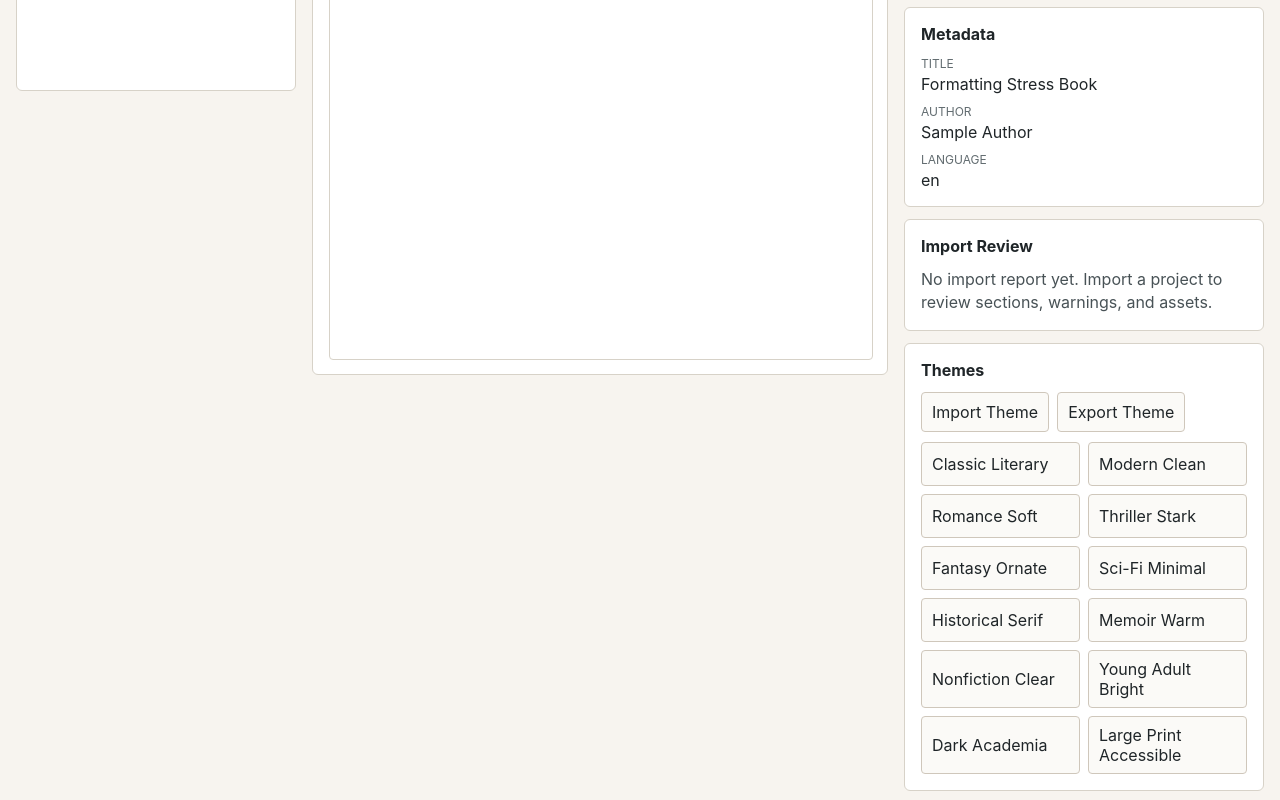
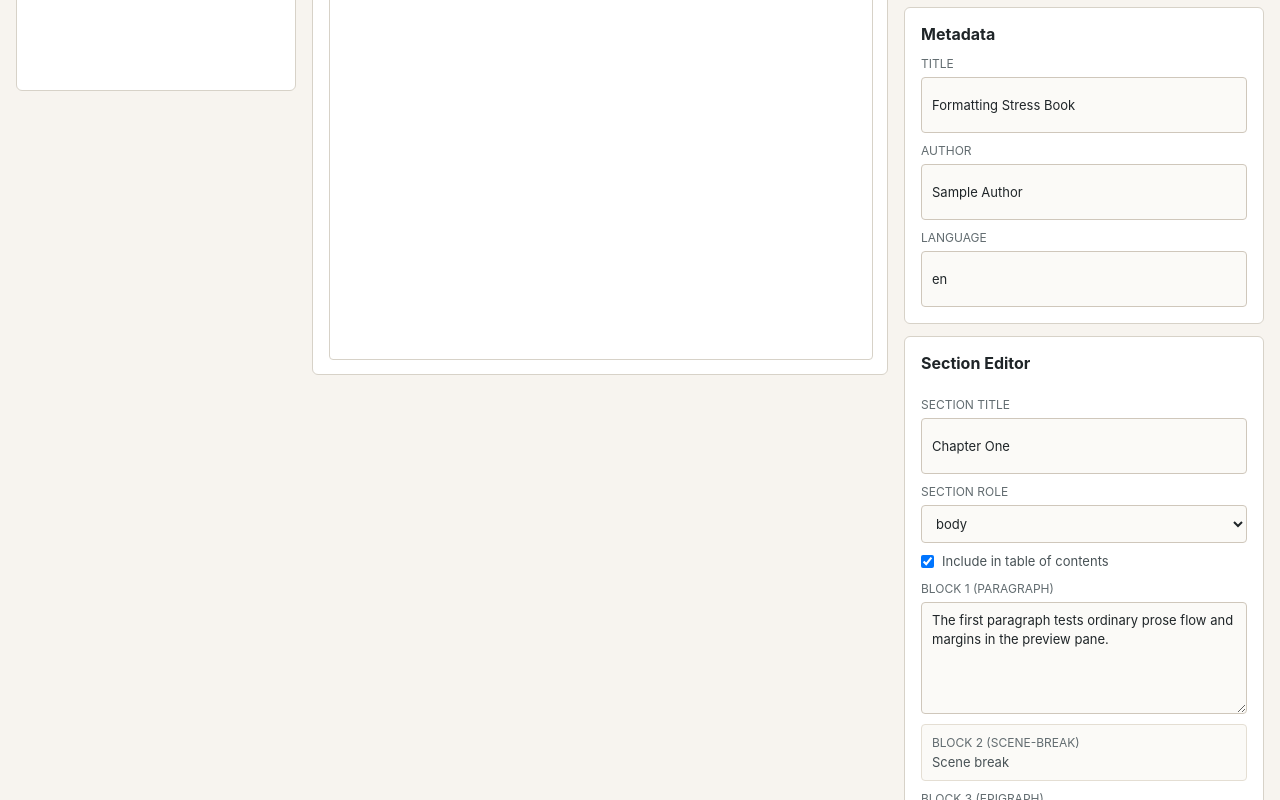
Before and after one commit to dustinober1/e-pub-creator, a React (Vite) app in the folder apps/web/: page / in a window 1280 px wide. Shown: the part 460-1260 px from the top of the page. Built offline with nearby package versions, Linux system fonts and the light colour scheme.

Commit message:
feat: add project metadata and section editing

```diff
--- a/apps/web/src/App.tsx
+++ b/apps/web/src/App.tsx
@@ -1,13 +1,22 @@
 import { useState } from "react";
-import { createBookProject, createSection, createTextBlock } from "@epub-creator/core/book";
+import {
+  createBookProject,
+  createSection,
+  createTextBlock,
+} from "@epub-creator/core/book";
 import { renderSectionFragment } from "@epub-creator/renderer/html";
 import { createPreviewDocument } from "@epub-creator/renderer/preview";
+import type { BookProject, BookSection } from "@epub-creator/core/book";
 import type { UploadImportReport } from "./api/client";
 import { BookOutline } from "./components/BookOutline";
-import { ImportActions, type ImportCompletion } from "./components/ImportActions";
+import {
+  ImportActions,
+  type ImportCompletion,
+} from "./components/ImportActions";
 import { ImportReview } from "./components/ImportReview";
 import { MetadataPanel } from "./components/MetadataPanel";
 import { PreviewFrame } from "./components/PreviewFrame";
+import { SectionEditor } from "./components/SectionEditor";
 import { ThemeEditor } from "./components/ThemeEditor";
 import { ThemeGallery } from "./components/ThemeGallery";
 import { ValidationPanel } from "./components/ValidationPanel";
@@ -16,22 +25,28 @@ const sampleProject = (() => {
   const project = createBookProject({
     title: "Formatting Stress Book",
     author: "Sample Author",
-    language: "en"
+    language: "en",
   });
 
   const chapter = createSection({
     title: "Chapter One",
     role: "body",
     blocks: [
-      createTextBlock("paragraph", "The first paragraph tests ordinary prose flow and margins in the preview pane."),
+      createTextBlock(
+        "paragraph",
+        "The first paragraph tests ordinary prose flow and margins in the preview pane.",
+      ),
       createTextBlock("scene-break", ""),
-      createTextBlock("epigraph", "A sample epigraph checks quote treatment before export.")
-    ]
+      createTextBlock(
+        "epigraph",
+        "A sample epigraph checks quote treatment before export.",
+      ),
+    ],
   });
 
   return {
     ...project,
-    sections: [chapter]
+    sections: [chapter],
   };
 })();
 
@@ -39,22 +54,55 @@ function createImportedMarkdownProject(title: string) {
   return createBookProject({
     title,
     author: "",
-    language: "und"
+    language: "und",
   });
 }
 
 export function App() {
   const [activeProject, setActiveProject] = useState(sampleProject);
-  const [selectedSectionId, setSelectedSectionId] = useState(sampleProject.sections[0]?.id);
+  const [selectedSectionId, setSelectedSectionId] = useState(
+    sampleProject.sections[0]?.id,
+  );
   const [importedProjectPath, setImportedProjectPath] = useState<string>();
   const [importReport, setImportReport] = useState<UploadImportReport>();
-  const previewSection = activeProject.sections.find((section) => section.id === selectedSectionId) ?? activeProject.sections[0];
-  const renderedSections = previewSection ? renderSectionFragment(activeProject, previewSection) : "";
+  const selectedSection = activeProject.sections.find(
+    (section) => section.id === selectedSectionId,
+  );
+  const previewSection = selectedSection ?? activeProject.sections[0];
+  const renderedSections = previewSection
+    ? renderSectionFragment(activeProject, previewSection)
+    : "";
   const previewHtml = createPreviewDocument(
     activeProject,
     renderedSections,
-    "body { font-family: Georgia, serif; line-height: 1.55; padding: 2rem; }"
+    "body { font-family: Georgia, serif; line-height: 1.55; padding: 2rem; }",
   );
+
+  function updateProject(recipe: (project: BookProject) => BookProject): void {
+    setActiveProject((currentProject) => ({
+      ...recipe(currentProject),
+      updatedAt: new Date().toISOString(),
+    }));
+  }
+
+  function handleMetadataChange(metadata: BookProject["metadata"]): void {
+    updateProject((project) => ({
+      ...project,
+      metadata: {
+        ...project.metadata,
+        ...metadata,
+      },
+    }));
+  }
+
+  function handleSectionChange(section: BookSection): void {
+    updateProject((project) => ({
+      ...project,
+      sections: project.sections.map((candidate) =>
+        candidate.id === section.id ? section : candidate,
+      ),
+    }));
+  }
 
   function handleImported(result: ImportCompletion): void {
     if (result.kind === "docx") {
@@ -65,7 +113,9 @@ export function App() {
       return;
     }
 
-    const placeholderProject = createImportedMarkdownProject(result.response.title ?? result.response.project);
+    const placeholderProject = createImportedMarkdownProject(
+      result.response.title ?? result.response.project,
+    );
     setActiveProject(placeholderProject);
     setImportedProjectPath(result.response.project);
     setSelectedSectionId(undefined);
@@ -97,7 +147,14 @@ export function App() {
         </section>
         <aside className="stack" aria-label="Project controls">
           <ImportActions onImported={handleImported} />
-          <MetadataPanel metadata={activeProject.metadata} />
+          <MetadataPanel
+            metadata={activeProject.metadata}
+            onChange={handleMetadataChange}
+          />
+          <SectionEditor
+            section={selectedSection}
+            onChange={handleSectionChange}
+          />
           <ImportReview
             report={importReport ?? undefined}
             projectPath={importedProjectPath}
--- a/apps/web/src/components/MetadataPanel.tsx
+++ b/apps/web/src/components/MetadataPanel.tsx
@@ -2,26 +2,47 @@ import type { BookMetadata } from "@epub-creator/core/book";
 
 interface MetadataPanelProps {
   metadata: Pick<BookMetadata, "title" | "author" | "language">;
+  onChange?: (
+    metadata: Pick<BookMetadata, "title" | "author" | "language">,
+  ) => void;
 }
 
-export function MetadataPanel({ metadata }: MetadataPanelProps) {
+export function MetadataPanel({ metadata, onChange }: MetadataPanelProps) {
   return (
     <section className="panel" aria-labelledby="metadata-heading">
       <h2 id="metadata-heading">Metadata</h2>
-      <dl className="metadata-list">
-        <div>
-          <dt>Title</dt>
-          <dd>{metadata.title}</dd>
-        </div>
-        <div>
-          <dt>Author</dt>
-          <dd>{metadata.author}</dd>
-        </div>
-        <div>
-          <dt>Language</dt>
-          <dd>{metadata.language}</dd>
-        </div>
-      </dl>
+      <div className="metadata-list">
+        <label className="editor-field">
+          <span>Title</span>
+          <input
+            type="text"
+            value={metadata.title}
+            onChange={(event) =>
+              onChange?.({ ...metadata, title: event.target.value })
+            }
+          />
+        </label>
+        <label className="editor-field">
+          <span>Author</span>
+          <input
+            type="text"
+            value={metadata.author}
+            onChange={(event) =>
+              onChange?.({ ...metadata, author: event.target.value })
+            }
+          />
+        </label>
+        <label className="editor-field">
+          <span>Language</span>
+          <input
+            type="text"
+            value={metadata.language}
+            onChange={(event) =>
+              onChange?.({ ...metadata, language: event.target.value })
+            }
+          />
+        </label>
+      </div>
     </section>
   );
 }
--- /dev/null
+++ b/apps/web/src/components/SectionEditor.tsx
@@ -0,0 +1,123 @@
+import type {
+  BookSection,
+  SectionRole,
+  TextBlock,
+} from "@epub-creator/core/book";
+
+interface SectionEditorProps {
+  section?: BookSection;
+  onChange?: (section: BookSection) => void;
+}
+
+const SECTION_ROLES: SectionRole[] = ["front", "body", "back"];
+
+export function SectionEditor({ section, onChange }: SectionEditorProps) {
+  if (!section) {
+    return (
+      <section
+        className="panel section-editor"
+        aria-labelledby="section-editor-heading"
+      >
+        <h2 id="section-editor-heading">Section Editor</h2>
+        <p className="panel-copy">
+          Select a section to edit its title, role, and text blocks.
+        </p>
+      </section>
+    );
+  }
+
+  function updateBlock(blockId: string, text: string): void {
+    onChange?.({
+      ...section,
+      blocks: section.blocks.map((block) =>
+        block.id === blockId ? { ...block, text } : block,
+      ),
+    });
+  }
+
+  return (
+    <section
+      className="panel section-editor"
+      aria-labelledby="section-editor-heading"
+    >
+      <h2 id="section-editor-heading">Section Editor</h2>
+      <div className="section-editor-controls">
+        <label className="editor-field">
+          <span>Section title</span>
+          <input
+            type="text"
+            value={section.title}
+            onChange={(event) =>
+              onChange?.({ ...section, title: event.target.value })
+            }
+          />
+        </label>
+        <label className="editor-field">
+          <span>Section role</span>
+          <select
+            value={section.role}
+            onChange={(event) =>
+              onChange?.({
+                ...section,
+                role: event.target.value as SectionRole,
+              })
+            }
+          >
+            {SECTION_ROLES.map((role) => (
+              <option key={role} value={role}>
+                {role}
+              </option>
+            ))}
+          </select>
+        </label>
+        <label className="editor-checkbox">
+          <input
+            type="checkbox"
+            checked={section.includeInToc}
+            onChange={(event) =>
+              onChange?.({ ...section, includeInToc: event.target.checked })
+            }
+          />
+          <span>Include in table of contents</span>
+        </label>
+      </div>
+      <div className="section-blocks">
+        {section.blocks.map((block, index) =>
+          isEditableBlock(block) ? (
+            <label key={block.id} className="editor-field">
+              <span>{`Block ${index + 1} (${block.kind})`}</span>
+              <textarea
+                value={block.text}
+                onChange={(event) => updateBlock(block.id, event.target.value)}
+                rows={5}
+              />
+            </label>
+          ) : (
+            <div key={block.id} className="readonly-block-row">
+              <span className="readonly-block-kind">{`Block ${index + 1} (${block.kind})`}</span>
+              <span className="readonly-block-summary">
+                {summarizeReadOnlyBlock(block)}
+              </span>
+            </div>
+          ),
+        )}
+      </div>
+    </section>
+  );
+}
+
+function isEditableBlock(block: TextBlock): boolean {
+  return block.kind !== "scene-break" && block.kind !== "image";
+}
+
+function summarizeReadOnlyBlock(block: TextBlock): string {
+  if (block.kind === "scene-break") {
+    return "Scene break";
+  }
+
+  if (block.kind === "image") {
+    return block.text || "Image block";
+  }
+
+  return block.text;
+}
--- a/apps/web/src/styles.css
+++ b/apps/web/src/styles.css
@@ -1,7 +1,14 @@
 :root {
   color: #1f2528;
   background: #f7f4ef;
-  font-family: Inter, ui-sans-serif, system-ui, -apple-system, BlinkMacSystemFont, "Segoe UI", sans-serif;
+  font-family:
+    Inter,
+    ui-sans-serif,
+    system-ui,
+    -apple-system,
+    BlinkMacSystemFont,
+    "Segoe UI",
+    sans-serif;
 }
 
 body {
@@ -9,6 +16,12 @@ body {
 }
 
 button {
+  font: inherit;
+}
+
+input,
+select,
+textarea {
   font: inherit;
 }
 
@@ -35,7 +48,10 @@ button {
 
 .workspace-grid {
   display: grid;
-  grid-template-columns: minmax(210px, 280px) minmax(420px, 1fr) minmax(280px, 360px);
+  grid-template-columns: minmax(210px, 280px) minmax(420px, 1fr) minmax(
+      280px,
+      360px
+    );
   gap: 16px;
   padding: 16px;
   align-items: start;
@@ -76,8 +92,18 @@ button {
 }
 
 .outline-title {
+  border: 0;
+  background: transparent;
+  color: inherit;
+  cursor: pointer;
+  padding: 0;
+  text-align: left;
   font-weight: 650;
   overflow-wrap: anywhere;
+}
+
+.outline-title[aria-current="true"] {
+  color: #7a4f17;
 }
 
 .outline-role {
@@ -155,19 +181,81 @@ button {
   margin: 0;
 }
 
-.metadata-list div {
+.editor-field {
   display: grid;
-  gap: 3px;
+  gap: 6px;
+  color: #485256;
+  font-size: 13px;
 }
 
-.metadata-list dt {
+.editor-field span {
   color: #626c70;
   font-size: 12px;
   text-transform: uppercase;
 }
 
-.metadata-list dd {
+.editor-field input,
+.editor-field select,
+.editor-field textarea {
+  min-width: 0;
+  border: 1px solid #cfc7bb;
+  border-radius: 4px;
+  background: #fbfaf7;
+  color: #1f2528;
+  padding: 8px 10px;
+}
+
+.editor-field input,
+.editor-field select {
+  min-height: 38px;
+}
+
+.editor-field textarea {
+  resize: vertical;
+  line-height: 1.45;
+}
+
+.section-editor {
+  display: grid;
+  gap: 12px;
+}
+
+.section-editor-controls,
+.section-blocks {
+  display: grid;
+  gap: 10px;
+}
+
+.editor-checkbox {
+  display: flex;
+  align-items: center;
+  gap: 8px;
+  color: #485256;
+  font-size: 13px;
+}
+
+.editor-checkbox input {
   margin: 0;
+}
+
+.readonly-block-row {
+  display: grid;
+  gap: 4px;
+  border: 1px solid #e4ded3;
+  border-radius: 4px;
+  background: #fbfaf7;
+  padding: 10px;
+}
+
+.readonly-block-kind {
+  color: #626c70;
+  font-size: 12px;
+  text-transform: uppercase;
+}
+
+.readonly-block-summary {
+  color: #485256;
+  font-size: 13px;
   overflow-wrap: anywhere;
 }
 
```
Also changed, not shown: 1 other file (tests, documents, lock files or other folders).
